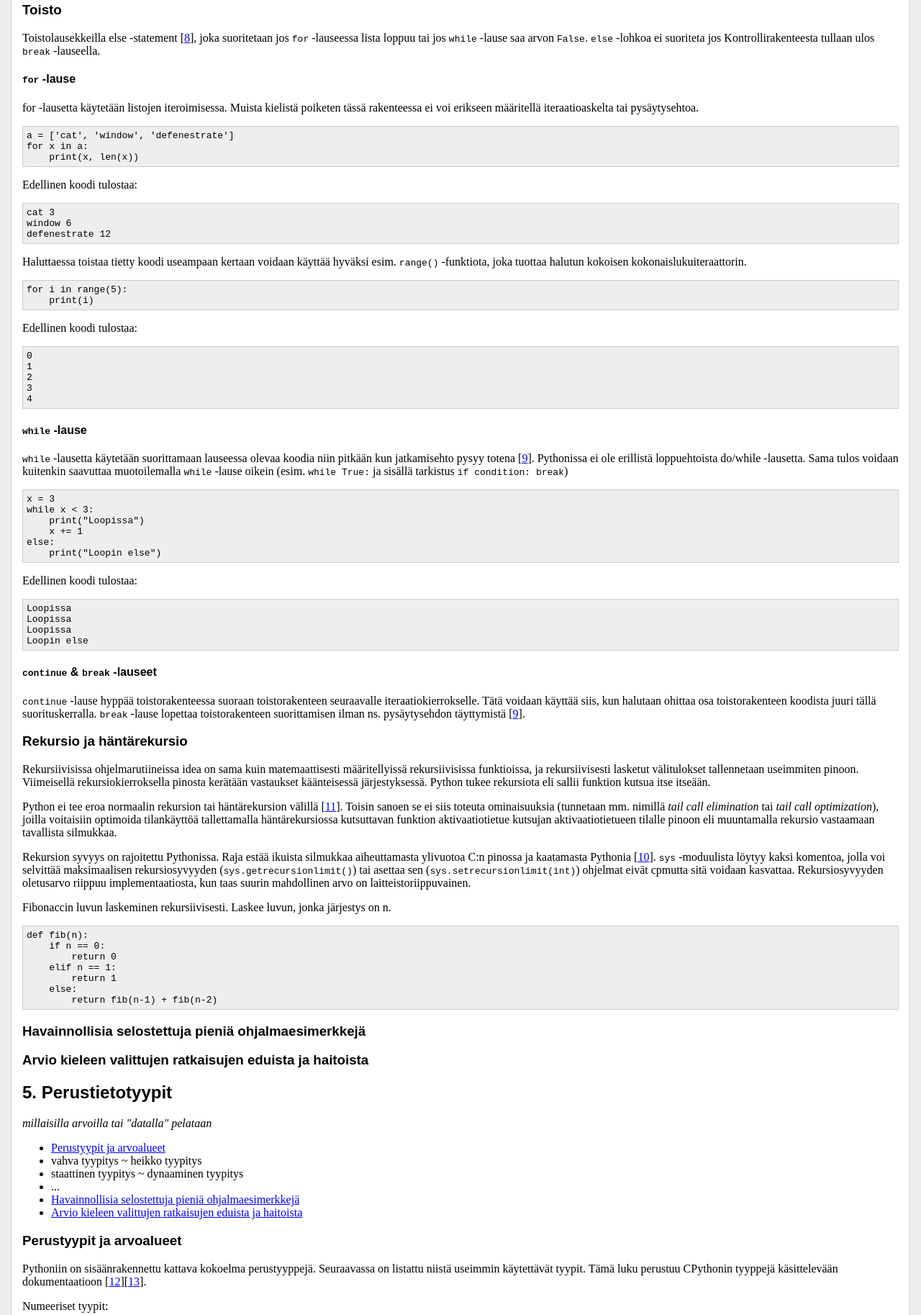
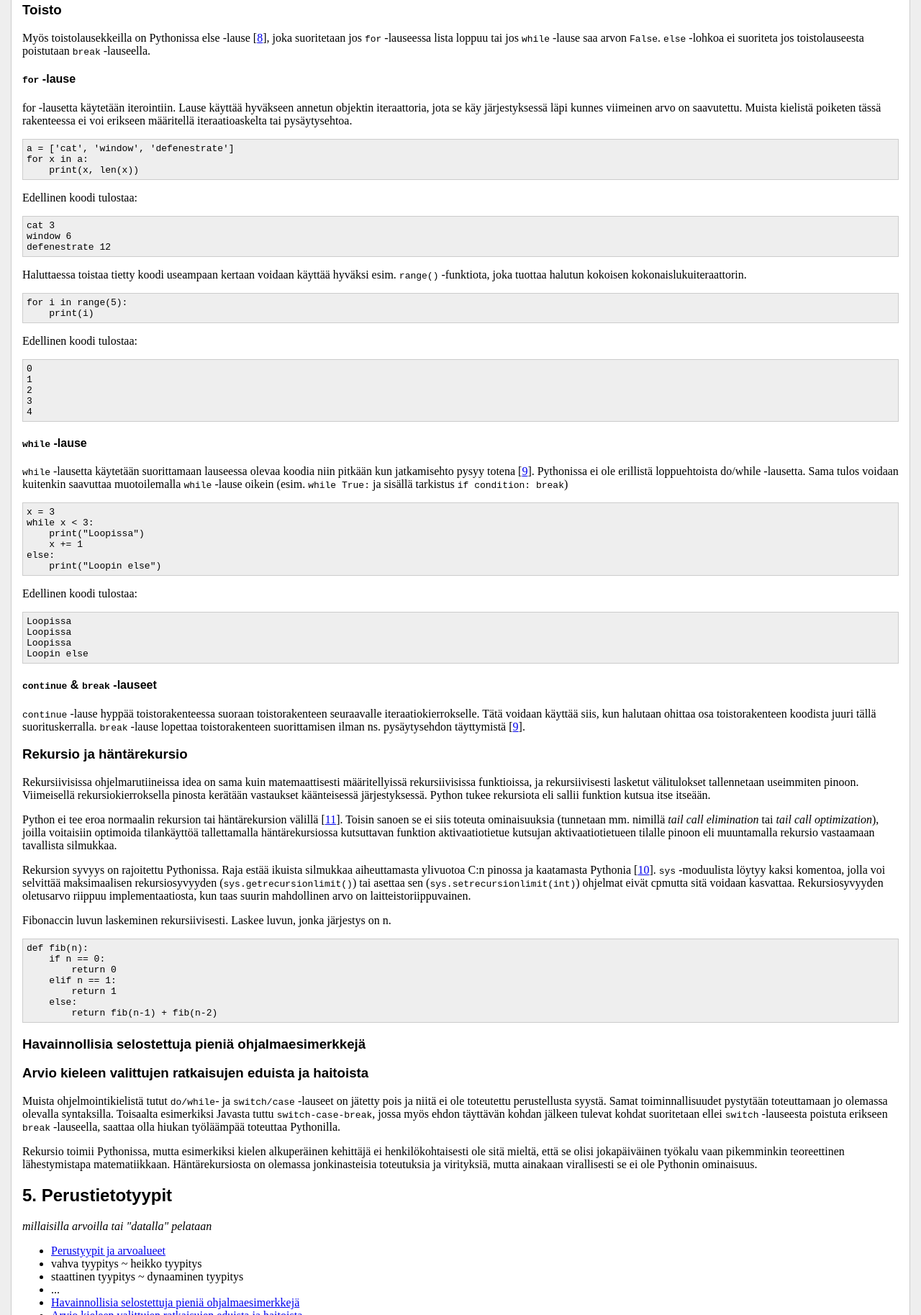
Before and after one commit to charn/OKP-Python, a plain HTML site: page index.html in a window 1280 px wide. Shown: the part 7787-9614 px from the top of the page at 72% size. Drawn offline with Linux system fonts and the light colour scheme.

Commit message:
Arviointiosuuteen sisältöä 4. lukuun.

```diff
--- a/index.html
+++ b/index.html
@@ -726,16 +726,17 @@ More
 
   <h3 id="chapter-4-toisto">Toisto</h3>
 
-  <p>Toistolausekkeilla else -statement [<a href=
+  <p>Myös toistolausekkeilla on Pythonissa else -lause [<a href=
   "#ref-controlflow">8</a>], joka suoritetaan jos <code>for</code>
   -lauseessa lista loppuu tai jos <code>while</code> -lause saa
   arvon <code>False</code>. <code>else</code> -lohkoa ei suoriteta
-  jos Kontrollirakenteesta tullaan ulos <code>break</code>
+  jos toistolauseesta poistutaan <code>break</code>
   -lauseella.</p>
 
   <h4><code>for</code> -lause</h4>
 
-  <p>for -lausetta käytetään listojen iteroimisessa. Muista
+  <p>for -lausetta käytetään iterointiin. Lause käyttää hyväkseen annetun objektin
+  iteraattoria, jota se käy järjestyksessä läpi kunnes viimeinen arvo on saavutettu. Muista
   kielistä poiketen tässä rakenteessa ei voi erikseen määritellä
   iteraatioaskelta tai pysäytysehtoa.</p>
   <pre>
@@ -849,6 +850,11 @@ def fib(n):
 
   <h3 id="chapter-4-arvio">Arvio kieleen valittujen ratkaisujen eduista ja
     haitoista</h3>
+
+  <p>Muista ohjelmointikielistä tutut <code>do/while</code>- ja <code>switch/case</code> -lauseet on jätetty pois ja niitä ei ole toteutettu perustellusta syystä. Samat toiminnallisuudet pystytään toteuttamaan jo olemassa olevalla syntaksilla. Toisaalta esimerkiksi Javasta tuttu <code>switch-case-break</code>, jossa myös ehdon täyttävän kohdan jälkeen tulevat kohdat suoritetaan ellei <code>switch</code> -lauseesta poistuta erikseen <code>break</code> -lauseella, saattaa olla hiukan työläämpää toteuttaa Pythonilla.</p>
+
+  <p>Rekursio toimii Pythonissa, mutta esimerkiksi kielen alkuperäinen kehittäjä ei henkilökohtaisesti ole sitä mieltä, että se olisi jokapäiväinen työkalu vaan pikemminkin teoreettinen lähestymistapa matematiikkaan. Häntärekursiosta on olemassa jonkinasteisia toteutuksia ja virityksiä, mutta
+  ainakaan virallisesti se ei ole Pythonin ominaisuus.</p>
 
   <h2 id="chapter-5">5. Perustietotyypit</h2>
 
```
